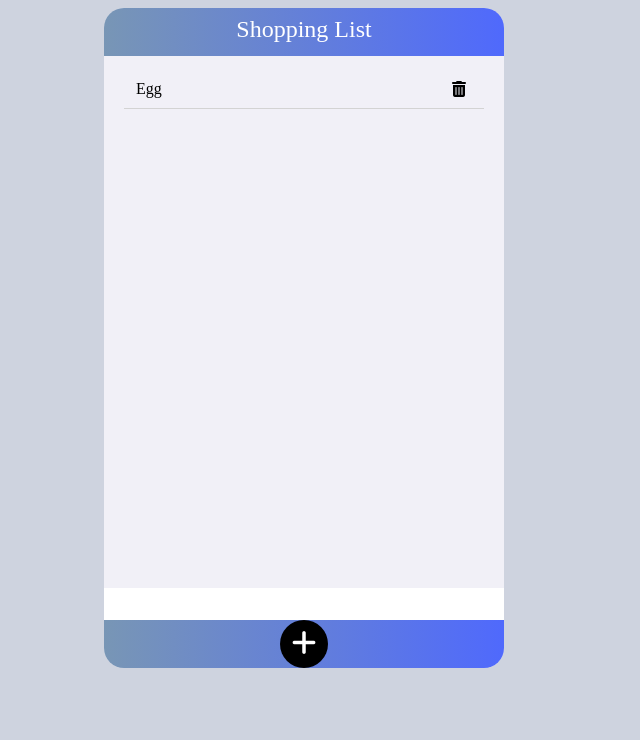
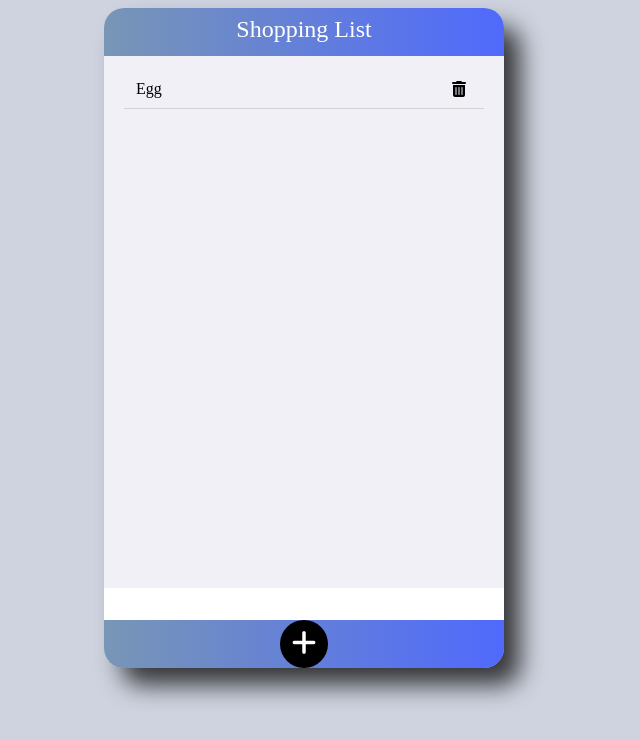
Before and after one commit to Joseph-GM/browser101, a plain HTML site: page chapter05/shopping-list-ellie/index.html in a window 1280 px wide. Shown: the whole page, without its empty margins (336-976 px from the left). Drawn offline with Linux system fonts and the light colour scheme.

Commit message:
css complete add shadow

```diff
--- a/chapter05/shopping-list-ellie/style.css
+++ b/chapter05/shopping-list-ellie/style.css
@@ -23,6 +23,9 @@ button {
     margin: auto;
     background-color: #f1f0f7;
     border-radius: 20px;
+    -webkit-box-shadow: 17px 18px 24px -1px rgba(0,0,0,0.75);
+    -moz-box-shadow: 17px 18px 24px -1px rgba(0,0,0,0.75);
+    box-shadow: 17px 18px 24px -1px rgba(0,0,0,0.75);
 }
 
 .header {
```
